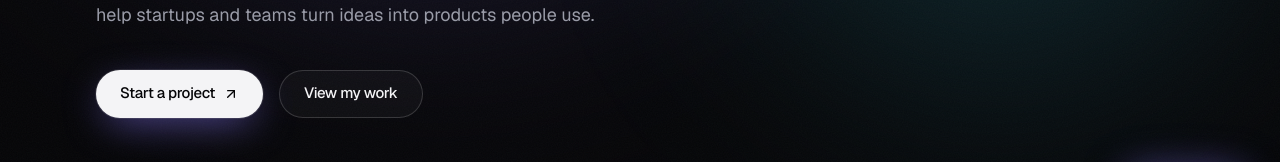
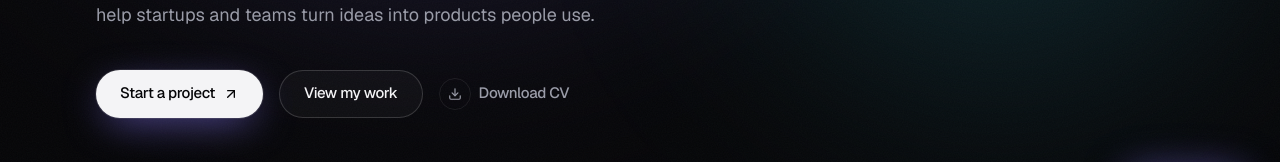
Before and after one commit to nafeesofficial17/my-portfolio-11-2026, a Next.js app: page / in a window 1280 px wide. Shown: the part 560-722 px from the top of the page. Built offline with nearby package versions, Linux system fonts and the light colour scheme; no server answers.

Commit message:
Add Download CV to the hero and Full stack project type

```diff
--- /dev/null
+++ b/public/googleecff3dc2e8b3db9a.html
@@ -0,0 +1 @@
+google-site-verification: googleecff3dc2e8b3db9a.html
--- a/src/components/home/Hero.tsx
+++ b/src/components/home/Hero.tsx
@@ -1,5 +1,5 @@
 import Link from "next/link";
-import { ArrowUpRight, BadgeCheck } from "lucide-react";
+import { ArrowUpRight, BadgeCheck, Download } from "lucide-react";
 import { CountUp } from "@/components/animations/CountUp";
 import { Magnetic } from "@/components/animations/Magnetic";
 import { TextReveal } from "@/components/animations/TextReveal";
@@ -54,6 +54,19 @@ export function Hero() {
           <ButtonLink href="/#work" variant="secondary">
             View my work
           </ButtonLink>
+          {/* A lighter text link, so it doesn't compete with the two main actions. */}
+          {profile.resumeUrl && (
+            <a
+              href={profile.resumeUrl}
+              download
+              className="group inline-flex h-12 items-center gap-2 pr-2 text-[15px] font-medium tracking-tight text-muted transition-colors duration-300 hover:text-foreground"
+            >
+              <span className="grid size-8 place-items-center rounded-full border border-line transition-colors duration-300 group-hover:border-line-strong">
+                <Download className="size-3.5 transition-transform duration-300 group-hover:translate-y-0.5" aria-hidden />
+              </span>
+              Download CV
+            </a>
+          )}
         </div>
 
         <div
--- a/src/lib/contact.ts
+++ b/src/lib/contact.ts
@@ -1,6 +1,6 @@
 /** Contact form schema, shared by the form (instant feedback) and the API route (the real check). */
 
-export const projectTypes = ["AI / chatbot", "Web app", "API / backend", "Data & ML", "Other"] as const;
+export const projectTypes = ["AI / chatbot", "Full stack", "Web app", "API / backend", "Data & ML", "Other"] as const;
 export const budgets = ["Under $2k", "$2k – $5k", "$5k – $15k", "$15k+", "Not sure yet"] as const;
 
 export interface ContactInput {
```
